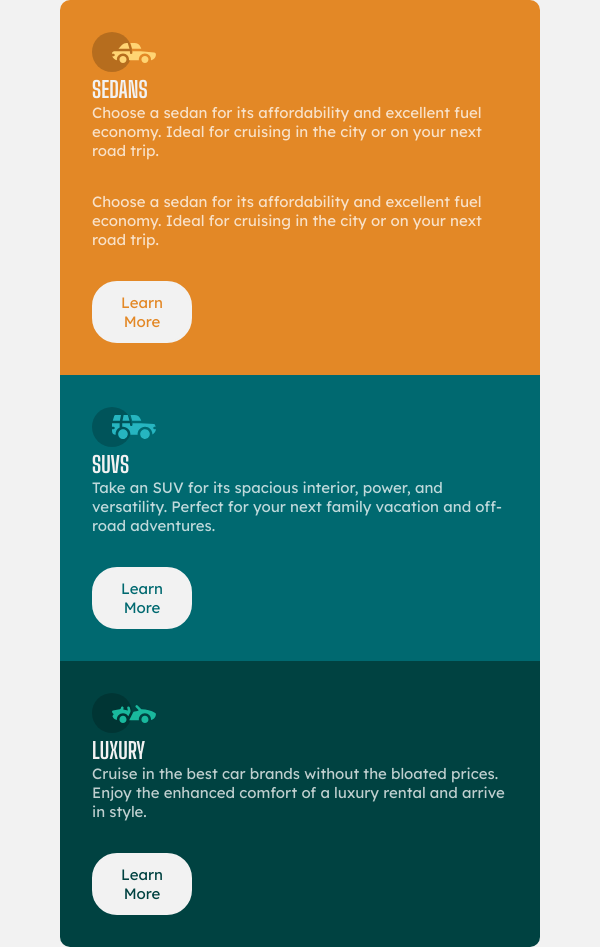
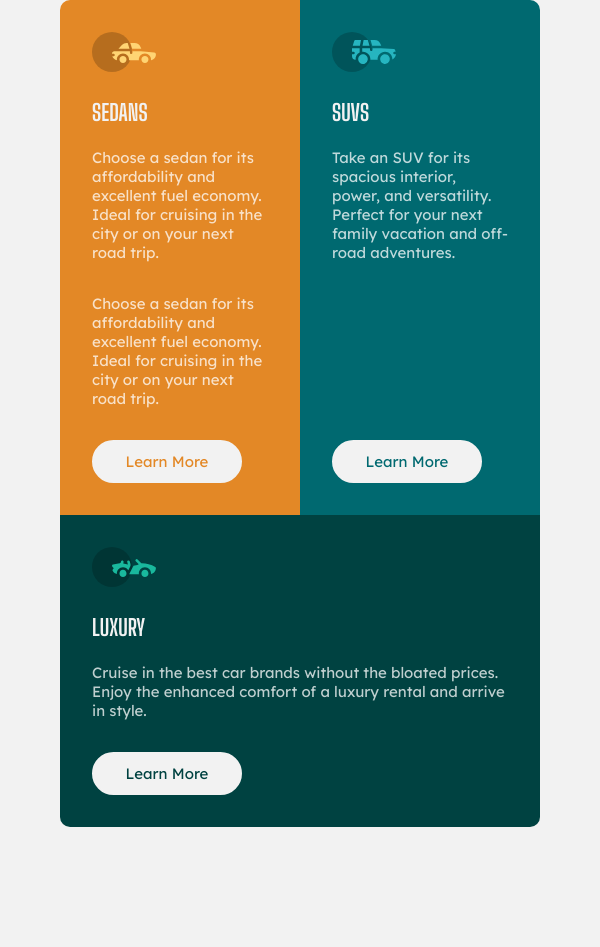
Before and after one commit to GeraldVeeneman/3-column-card, a plain HTML site: page index.html in a window 600 px wide. After the commit the page ends 827 px from the top, so only its background shows below. Drawn offline with Linux system fonts and the light colour scheme.

Commit message:
Improved responsive layout with media queries

```diff
--- a/style/styles.css
+++ b/style/styles.css
@@ -48,6 +48,7 @@ body {
     font-weight: 700;
     text-transform:uppercase;
     color: var(--very-light-gray);
+    margin: 1em 0;
 }
 .card-text {
     flex: 1;
@@ -62,7 +63,7 @@ body {
 a.card-button {
     display: block;
     text-align: center;
-    width: 100px;
+    width: 150px;
     text-decoration: none;
     padding: 10px;
     border: 2px solid var(--very-light-gray);
@@ -118,21 +119,28 @@ a.card-button {
 
 
 
-/* Responsive layout - makes an one column layout instead of a three-column layout (in order to prevent horizontal scrolling) */
-@media screen and (max-width: 705px) {
-  .flex-container {
-    flex-flow: column wrap;
-    height:inherit;
-    justify-content: center;
-    align-content: center;
+/* Responsive layout (Adjust borders) */
+
+@media screen and (max-width: 534px) {
+  #sedans {
+      border-radius: 10px 10px 0px 0px;
   }
-  #sedans {
-      border-top-right-radius: 10px;
-      border-bottom-left-radius: 0px;
-      border-bottom-right-radius: 0px;
+  #suvs {
+      border-radius: 0px;
   }
   #luxury {
-      border-top-right-radius: 0px;
-      border-bottom-left-radius: 10px;
+      border-radius: 0px 0px 10px 10px;
   }
 }
+
+@media screen and (min-width: 535px) and (max-width: 802px) {
+  #sedans {
+      border-radius: 10px 0 0 0px;
+  }
+  #suvs {
+      border-radius: 0px 10px 0px 0px;
+  }
+  #luxury {
+      border-radius: 0px 0px 10px 10px;
+  }
+}
```
